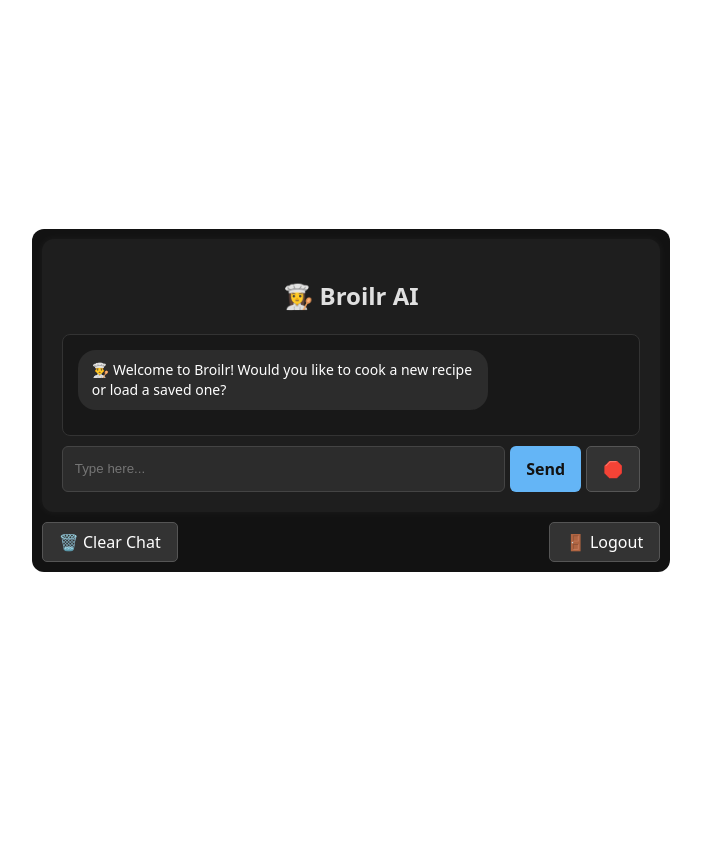
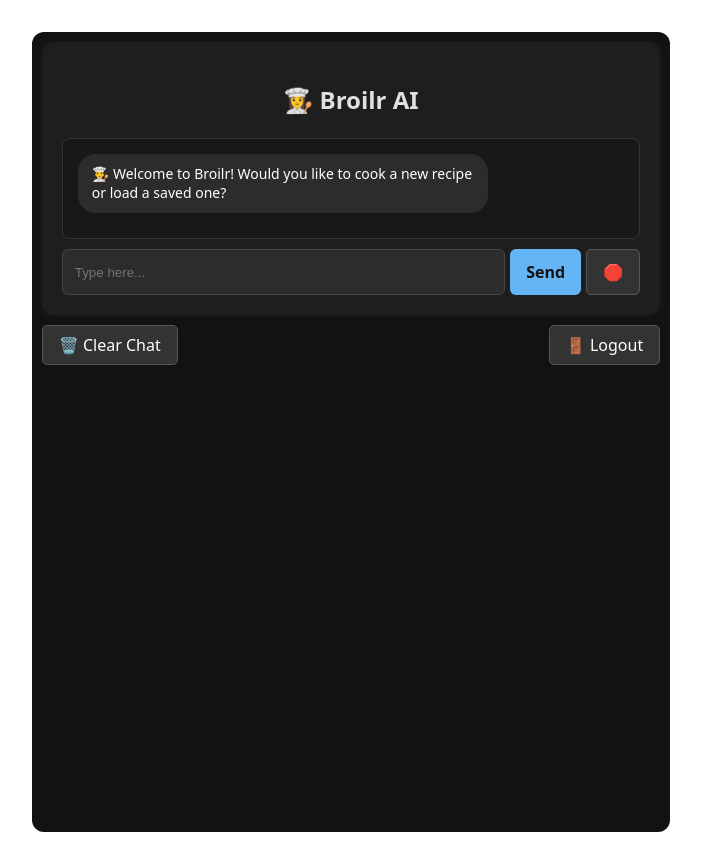
Before and after one commit to soumyadeep423/Broilr-AI, a React (Vite) app in the folder broilr-frontend/: page /chat in a window 1280 px wide. Shown: the whole page, without its empty margins (289-990 px from the left). Before the commit the page ends 800 px from the top, so only its background shows below. Built offline with nearby package versions, Linux system fonts and the light colour scheme; sample sign-in values are in the browser's storage.

Commit message:
updated Chat.jsx

```diff
--- a/broilr-frontend/src/pages/Chat.jsx
+++ b/broilr-frontend/src/pages/Chat.jsx
@@ -500,7 +500,7 @@
 
 
   return (
-<div style={{ padding: "10px", maxHeight: "100vh", backgroundColor: "#121212", color: "#e0e0e0", boxSizing: "border-box", borderRadius: "12px" }}>
+<div style={{ padding: "10px", maxHeight: "100vh", minHeight: "100vh", backgroundColor: "#121212", color: "#e0e0e0", boxSizing: "border-box", borderRadius: "12px" }}>
     <div style={{
       maxWidth: "100%",
       width: "100%",
```
